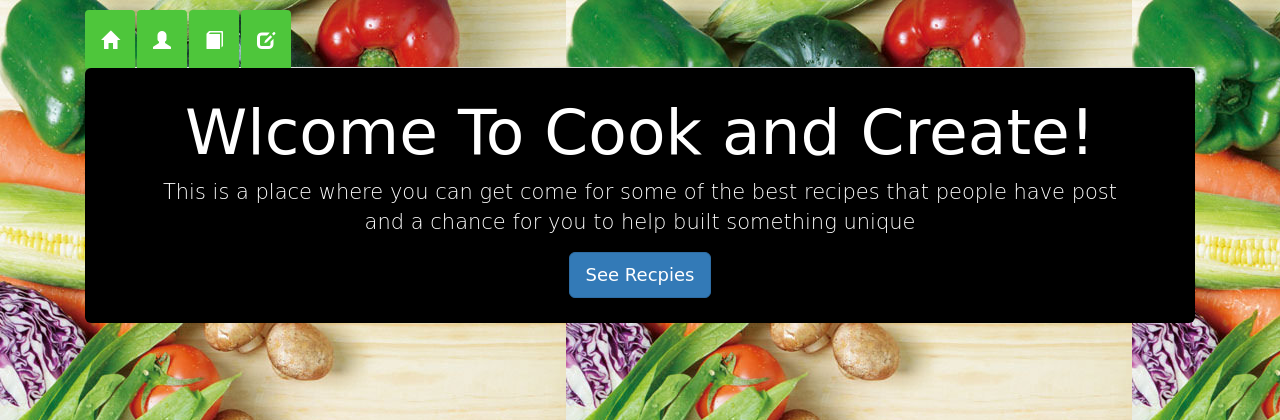
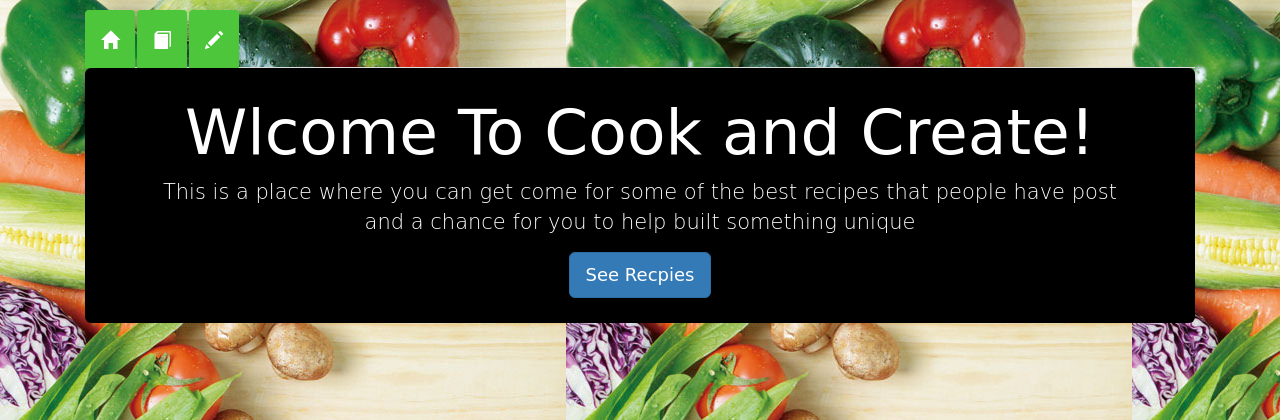
Before and after one commit to patrickoneill/paddys-recipe-app, a Flask app: page /edit_recpies in a window 1280 px wide. Shown: the top 420 px of the page. Run offline with Flask 2, Linux system fonts and the light colour scheme; some libraries are stand-ins or nearby versions.

Commit message:
removed unnessary buttons and navigation

```diff
--- a/templates/base.html
+++ b/templates/base.html
@@ -18,9 +18,8 @@
         <div class="container-fluid">
             <ul class="nav nav-tabs">
                 <li role="presentation"><a href="{{ url_for('index') }}" class="glyph-btn"><i class="glyphicon glyphicon-home"></i></a></li>
-                <li role="presentation"><a href="{{ url_for('see_recipes') }}" class="glyph-btn"><i class="glyphicon glyphicon-user"></i></a></li>
-                <li role="presentation"><a href="{{ url_for('create_recipe') }}" class="glyph-btn"><i class="glyphicon glyphicon-book"></i></a></li>
-                <li role="presentation"><a href="{{ url_for('edit_recipe') }}" class="glyph-btn"><i class="glyphicon glyphicon-edit"></i></a></li>
+                <li role="presentation"><a href="{{ url_for('see_recipes') }}" class="glyph-btn"><i class="glyphicon glyphicon-book"></i></a></li>
+                <li role="presentation"><a href="{{ url_for('create_recipe') }}" class="glyph-btn"><i class="glyphicon glyphicon-pencil"></i></a></li>
 
             </ul>
         </div>
```
